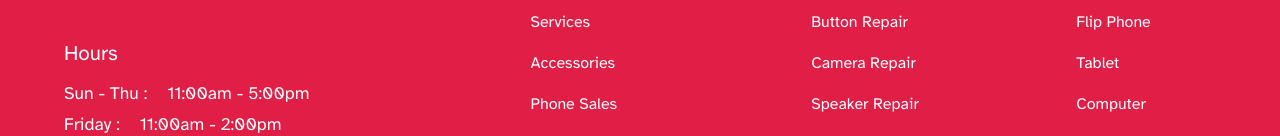
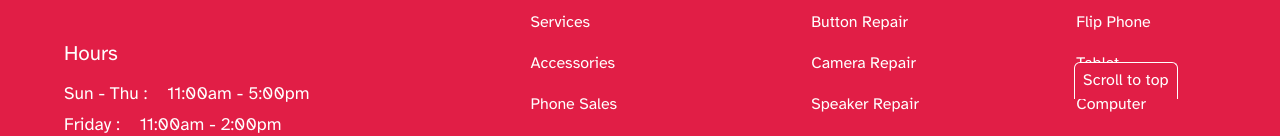
Before and after one commit to JosefGisis/irepair4u-next, a Next.js app: page /contact-us in a window 1280 px wide. Shown: the part 797-933 px from the top of the page. Built offline with nearby package versions, Linux system fonts and the light colour scheme.

Commit message:
added scroll to top button

```diff
--- a/app/components/Appbar.tsx
+++ b/app/components/Appbar.tsx
@@ -1,6 +1,6 @@
 "use client"
 
-import * as React from "react"
+import React, { useEffect, useState } from "react"
 import {
 	MenuItem,
 	Box,
@@ -26,9 +26,20 @@ const pages = [
 function ResponsiveAppBar() {
 	const { redAccent, redAccentContrast } = colorTheme
 
-	const [anchorElNav, setAnchorElNav] = React.useState<null | HTMLElement>(
-		null
-	)
+	// Check if user has scrolled down the page and change Appearance
+	const [scrolling, setScrolling] = useState(false)
+	useEffect(() => {
+		const onScroll = () => {
+			const isScrolling = document.documentElement.scrollTop > 10
+			setScrolling(isScrolling)
+		}
+		window.addEventListener("scroll", onScroll)
+		return () => {
+			window.removeEventListener("scroll", onScroll)
+		}
+	}, [])
+
+	const [anchorElNav, setAnchorElNav] = useState<null | HTMLElement>(null)
 
 	const handleOpenNavMenu = (event: React.MouseEvent<HTMLElement>) => {
 		setAnchorElNav(event.currentTarget)
@@ -39,13 +50,46 @@ function ResponsiveAppBar() {
 	}
 
 	return (
+		<div>
+			{/* scroll top top button */}
+			<div
+				onClick={() => window.scrollTo(0, 0)}
+				style={{
+					position: "fixed",
+					bottom: scrolling ? 0 : "-6rem",
+					right: "8%",
+					padding: "0.4rem",
+					paddingInline: "0.5rem",
+					zIndex: 1000,
+					backgroundColor: redAccent,
+					color: redAccentContrast,
+					borderTopLeftRadius: 6,
+					borderTopRightRadius: 6,
+					borderLeft: `1px solid ${redAccentContrast}`,
+					borderRight: `1px solid ${redAccentContrast}`,
+					borderTop: `1px solid ${redAccentContrast}`,
+					transition: "all 0.5s ease-in-out",
+				}}>
+				<Typography
+					variant="body2"
+					fontSize="1rem"
+					textAlign="center"
+					margin="0"
+					style={{ cursor: "pointer" }}>
+					Scroll to top
+				</Typography>
+			</div>
+
 			<AppBar
 				position="static"
 				sx={{ backgroundColor: redAccentContrast, color: redAccent }}>
 				<Container maxWidth="lg">
 					<Toolbar
 						disableGutters
-					sx={{ display: "flex", justifyContent: "space-between" }}>
+						sx={{
+							display: "flex",
+							justifyContent: "space-between",
+						}}>
 						<Link href="/">
 							<img
 								src="/images/irepair4u_red_transparent_100x860.svg"
@@ -53,7 +97,6 @@ function ResponsiveAppBar() {
 								style={{ height: 35 }}
 							/>
 						</Link>
-
 						<Box
 							sx={{
 								display: { xs: "flex", md: "none" },
@@ -134,6 +177,7 @@ function ResponsiveAppBar() {
 					</Toolbar>
 				</Container>
 			</AppBar>
+		</div>
 	)
 }
 export default ResponsiveAppBar
```
Lines whose indentation alone changed are shown as unchanged.
